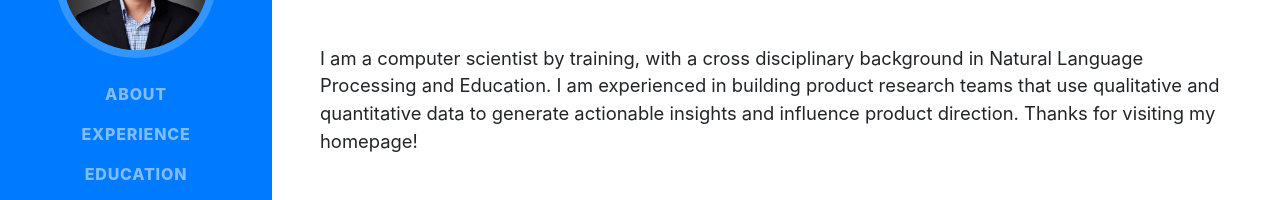
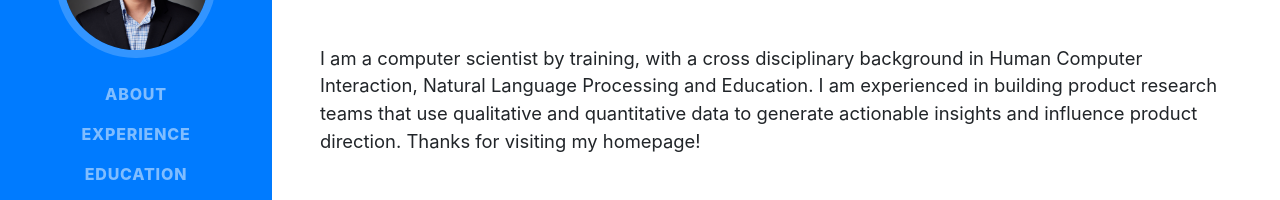
Before and after one commit to anujtewari17/anujtewari17.github.io, a website with bundled scripts: page index.html in a window 1280 px wide. Shown: the part 314-514 px from the top of the page. Built offline with nearby package versions, Linux system fonts and the light colour scheme; a web font is replaced by a local one.

Commit message:
some more text on home

```diff
--- a/index.html
+++ b/index.html
@@ -68,7 +68,7 @@
           </h1>
           <div class="subheading mb-5">Research Manager, Facebook Messenger
           </div>
-          <p class="lead mb-5">I am a computer scientist by training, with a cross disciplinary background in Natural Language Processing and Education. I am experienced in building product research teams that use qualitative and quantitative data to generate actionable insights and influence product direction. Thanks for visiting my homepage!</p>
+          <p class="lead mb-5">I am a computer scientist by training, with a cross disciplinary background in Human Computer Interaction, Natural Language Processing and Education. I am experienced in building product research teams that use qualitative and quantitative data to generate actionable insights and influence product direction. Thanks for visiting my homepage!</p>
           <div class="social-icons">
             <a href="https://www.linkedin.com/in/anuj-tewari/">
               <i class="fab fa-linkedin-in"></i>
```
